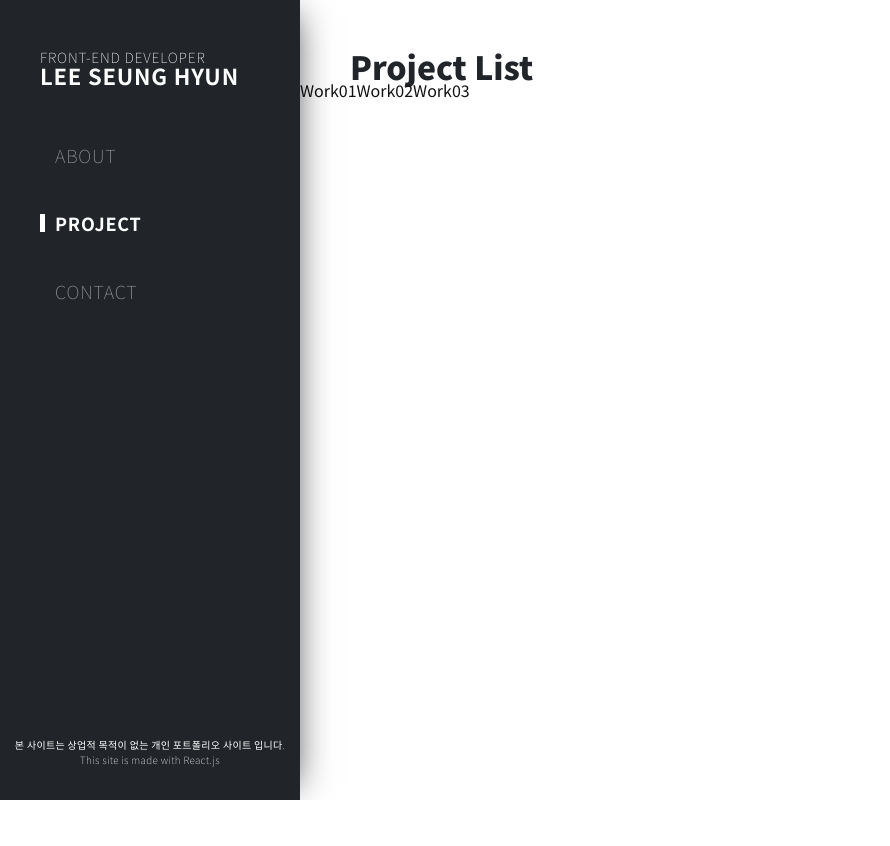
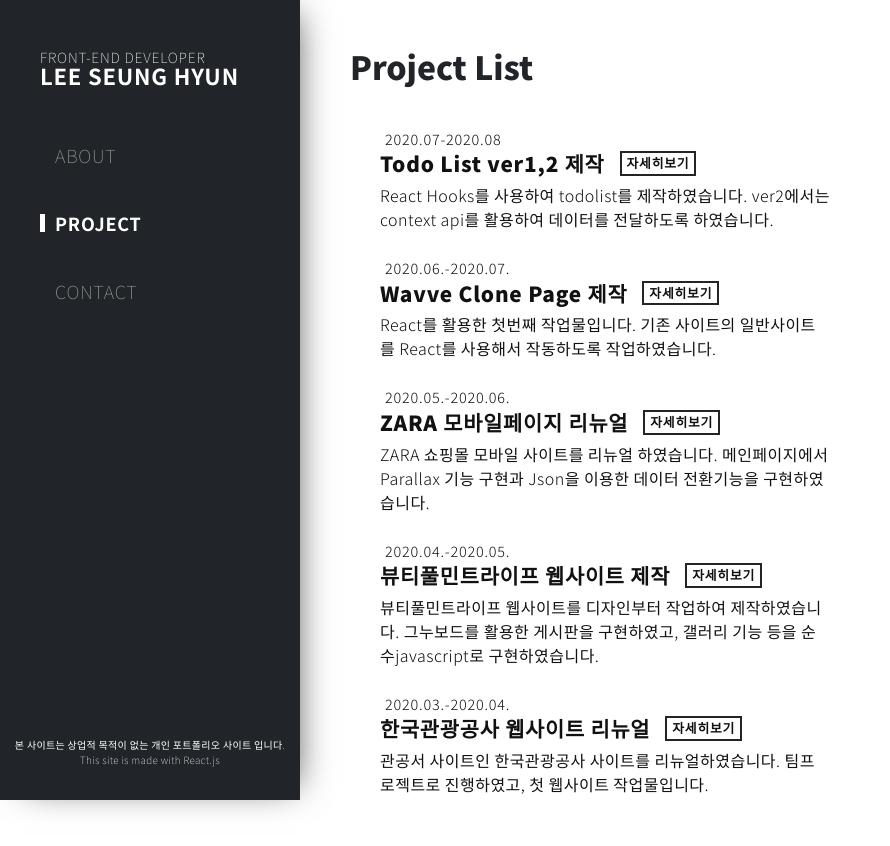
Before and after one commit to from20to21/react_portfolio, a React (Create React App) app: page /project in a window 1280 px wide. Shown: the whole page, without its empty margins (0-890 px from the left). Before the commit the page ends 800 px from the top, so only its background shows below. Built offline with nearby package versions, Linux system fonts and the light colour scheme.

Commit message:
update router

```diff
--- a/src/App.css
+++ b/src/App.css
@@ -1,6 +1,9 @@
 @import url('https://fonts.googleapis.com/css?family=Noto+Sans+KR:100,300,400,500,700,900|Noto+Sans:400,400i,700,700i&display=swap&subset=korean');
 * {
   box-sizing: border-box;
+}
+*::-webkit-scrollbar {
+  display: none;
 }
 html,
 body,
--- a/src/App.js
+++ b/src/App.js
@@ -1,14 +1,26 @@
 import React from 'react';
-import { Route, NavLink } from 'react-router-dom';
+import {
+  BrowserRouter as Router,
+  Route,
+  Switch,
+  NavLink,
+} from 'react-router-dom';
 import styled from 'styled-components';
 import About from './components/About';
 import Project from './components/Project';
 import Contact from './components/Contact';
+import Work01 from './components/Project/Work01';
+import Work02 from './components/Project/Work02';
+import Work03 from './components/Project/Work03';
+import Work04 from './components/Project/Work04';
+import Work05 from './components/Project/Work05';
 import './App.css';
 
 const PageTemplate = styled.div`
   width: 100%;
   display: flex;
+  position: relative;
+  overflow: hidden;
 `;
 
 const LeftTabBlock = styled.div`
@@ -17,7 +29,8 @@ const LeftTabBlock = styled.div`
   height: 100vh;
   background: #212529;
   box-shadow: 10px 0px 34px -15px rgba(0, 0, 0, 0.75);
-  position: relative;
+  position: fixed;
+  z-index: 100;
   h1 {
     margin-top: 50px;
     margin-left: 40px;
@@ -80,6 +93,7 @@ const LeftMenuBlock = styled.div`
 function App() {
   return (
     <PageTemplate>
+      <Router>
         <LeftTabBlock>
           <h1>
             FRONT-END DEVELOPER
@@ -88,7 +102,7 @@ function App() {
           </h1>
           <LeftMenuBlock>
             <nav>
-            <NavLink to="/" exact activeClassName="selected">
+              <NavLink to="/react_portfolio" exact activeClassName="selected">
                 ABOUT
               </NavLink>
               <NavLink to="/Project" activeClassName="selected">
@@ -104,9 +118,17 @@ function App() {
             <p>This site is made with React.js</p>
           </div>
         </LeftTabBlock>
-      <Route path="/" component={About} exact />
-      <Route path="/project" component={Project} />
+        <Switch>
+          <Route path="/react_portfolio" component={About} exact />
+          <Route path="/project" component={Project} exact />
           <Route path="/contact" component={Contact} />
+          <Route path="/Project/work01" component={Work01} />
+          <Route path="/Project/work02" component={Work02} />
+          <Route path="/Project/work03" component={Work03} />
+          <Route path="/Project/work04" component={Work04} />
+          <Route path="/Project/work05" component={Work05} />
+        </Switch>
+      </Router>
     </PageTemplate>
   );
 }
--- a/src/components/About.js
+++ b/src/components/About.js
@@ -3,6 +3,7 @@ import styled from 'styled-components';
 
 const AboutBlock = styled.div`
   width: 80%;
+  margin-left: 300px;
   section {
     margin-left: 50px;
     margin-top: 50px;
--- a/src/components/Project.js
+++ b/src/components/Project.js
@@ -1,12 +1,11 @@
-import React, { useRef } from 'react';
-import { Route, NavLink } from 'react-router-dom';
+import React from 'react';
 import styled from 'styled-components';
-import Work01 from './project/Work01';
-import Work02 from './project/Work02';
-import Work03 from './project/Work03';
+
+import ProjectList from './ProjectList';
 
 const ProjectBlock = styled.div`
   width: 80%;
+  margin-left: 300px;
   h2 {
     color: #212529;
     font-weight: 900;
@@ -14,25 +13,113 @@ const ProjectBlock = styled.div`
     margin-left: 50px;
     margin-top: 50px;
   }
+  ul {
+    margin: 50px 0 50px 80px;
+  }
+  li {
+    margin-top: 30px;
+    position: relative;
+  }
+  li .date {
+    margin-left: 5px;
+    font-size: 0.9rem;
+    font-weight: 300;
+    letter-spacing: 0.05rem;
+  }
+  li .title {
+    display: flex;
+    align-items: center;
+    margin-top: 5px;
+    letter-spacing: 0.05rem;
+  }
+  li .title span {
+    font-size: 1.3rem;
+    font-weight: 900;
+    letter-spacing: 0.05rem;
+  }
+  li .title a {
+    border: 2px solid #212529;
+    font-size: 0.8rem;
+    padding: 4px 5px;
+    font-weight: bold;
+    margin-left: 15px;
+  }
+  li .title a:hover {
+    background: #212529;
+    color: #fff;
+  }
+  li .descript {
+    margin-top: 7px;
+    width: 50%;
+    line-height: 1.5rem;
+    font-weight: 300;
+    letter-spacing: 0.03rem;
+    word-break: nowrap;
+  }
 `;
 
 function Project() {
-  const listBox = useRef(null);
-  function hideListBox() {
-    listBox.current.style = `display:none`;
-  }
+  const projectList = [
+    {
+      id: 1,
+      date: '2020.07-2020.08',
+      title: 'Todo List ver1,2 제작',
+      link: '/Project/work01',
+      desc:
+        'React Hooks를 사용하여 todolist를 제작하였습니다. ver2에서는 context api를 활용하여 데이터를 전달하도록 하였습니다.',
+    },
+    {
+      id: 2,
+      date: '2020.06.-2020.07.',
+      title: 'Wavve Clone Page 제작',
+      link: '/Project/work02',
+      desc:
+        'React를 활용한 첫번째 작업물입니다. 기존 사이트의 일반사이트를 React를 사용해서 작동하도록 작업하였습니다. ',
+    },
+    {
+      id: 3,
+      date: '2020.05.-2020.06.',
+      title: 'ZARA 모바일페이지 리뉴얼 ',
+      link: '/Project/work03',
+      desc:
+        'ZARA 쇼핑몰 모바일 사이트를 리뉴얼 하였습니다. 메인페이지에서 Parallax 기능 구현과 Json을 이용한 데이터 전환기능을 구현하였습니다.',
+    },
+    {
+      id: 4,
+      date: '2020.04.-2020.05.',
+      title: '뷰티풀민트라이프 웹사이트 제작',
+      link: '/Project/work04',
+      desc:
+        '뷰티풀민트라이프 웹사이트를 디자인부터 작업하여 제작하였습니다. 그누보드를 활용한 게시판을 구현하였고, 갤러리 기능 등을 순수javascript로 구현하였습니다.',
+    },
+    {
+      id: 5,
+      date: '2020.03.-2020.04.',
+      title: '한국관광공사 웹사이트 리뉴얼 ',
+      link: '/Project/work05',
+      desc:
+        '관공서 사이트인 한국관광공사 사이트를 리뉴얼하였습니다. 팀프로젝트로 진행하였고, 첫 웹사이트 작업물입니다.',
+    },
+  ];
 
   return (
     <ProjectBlock>
-      <div ref={listBox} className="project__list" onClick={hideListBox}>
+      <div className="project__list">
         <h2>Project List</h2>
-        <NavLink to="/project/work01">Work01</NavLink>
-        <NavLink to="/project/work02">Work02</NavLink>
-        <NavLink to="/project/work03">Work03</NavLink>
+        <ul>
+          {projectList.map((v) => {
+            return (
+              <ProjectList
+                key={v.id}
+                date={v.date}
+                title={v.title}
+                link={v.link}
+                desc={v.desc}
+              />
+            );
+          })}
+        </ul>
       </div>
-      <Route path="/project/work01" component={Work01} />
-      <Route path="/project/work02" component={Work02} />
-      <Route path="/project/work03" component={Work03} />
     </ProjectBlock>
   );
 }
--- /dev/null
+++ b/src/components/Project/Work04.js
@@ -0,0 +1,23 @@
+import React from 'react';
+import styled from 'styled-components';
+
+const Work04Block = styled.div`
+  width: 80%;
+  h2 {
+    color: #212529;
+    font-weight: 900;
+    font-size: 2rem;
+    margin-left: 50px;
+    margin-top: 50px;
+  }
+`;
+
+function Work04() {
+  return (
+    <Work04Block>
+      <h2>Work04</h2>
+    </Work04Block>
+  );
+}
+
+export default Work04;
--- /dev/null
+++ b/src/components/Project/Work05.js
@@ -0,0 +1,23 @@
+import React from 'react';
+import styled from 'styled-components';
+
+const Work05Block = styled.div`
+  width: 80%;
+  h2 {
+    color: #212529;
+    font-weight: 900;
+    font-size: 2rem;
+    margin-left: 50px;
+    margin-top: 50px;
+  }
+`;
+
+function Work05() {
+  return (
+    <Work05Block>
+      <h2>Work05</h2>
+    </Work05Block>
+  );
+}
+
+export default Work05;
--- /dev/null
+++ b/src/components/ProjectList.js
@@ -0,0 +1,19 @@
+import React from 'react';
+import { NavLink } from 'react-router-dom';
+
+function ProjectList({ date, title, link, desc, onClick }) {
+  return (
+    <li>
+      <p className="date">{date}</p>
+      <div className="title">
+        <span>{title}</span>
+        <NavLink to={link} onClick={onClick}>
+          자세히보기
+        </NavLink>
+      </div>
+      <p className="descript">{desc}</p>
+    </li>
+  );
+}
+
+export default ProjectList;
--- a/src/components/project/Work01.js
+++ b/src/components/project/Work01.js
@@ -1,21 +1,31 @@
 import React from 'react';
 import styled from 'styled-components';
+import { NavLink } from 'react-router-dom';
 
 const Work01Block = styled.div`
-  width: 80%;
-  h2 {
+  width: 100%;
+  background: #fff;
+  margin-left: 300px;
+  margin-top: 50px;
+  .back {
+    margin-left: 50px;
+  }
+  h3 {
     color: #212529;
     font-weight: 900;
     font-size: 2rem;
+    margin-top: 20px;
     margin-left: 50px;
-    margin-top: 50px;
   }
 `;
 
 function Work01() {
   return (
     <Work01Block>
-      <h2>Work01</h2>
+      <NavLink className="back" to="/Project">
+        돌아가기
+      </NavLink>
+      <h3>Todo List ver1,2 제작</h3>
     </Work01Block>
   );
 }
```
Lines whose indentation alone changed are shown as unchanged.
